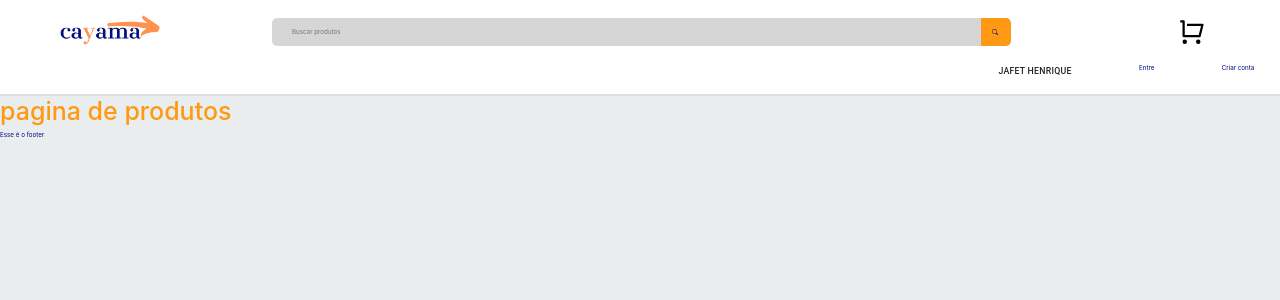
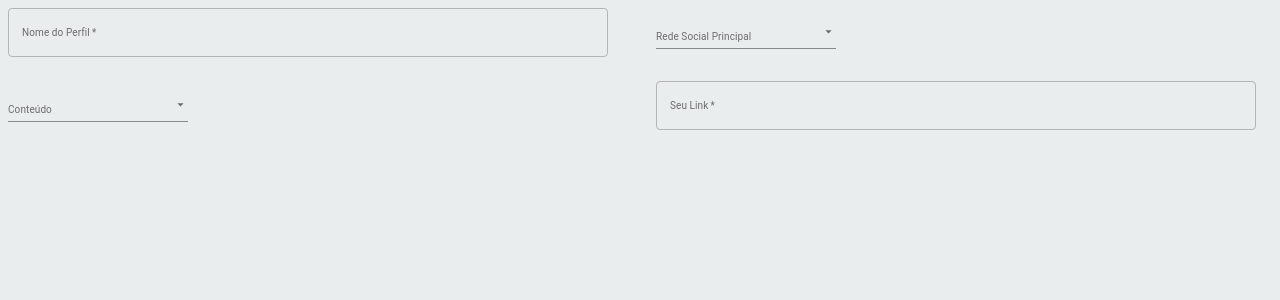
Before and after one commit to Cayama/cayama, a Next.js app in the folder front-end/: page /register/influencer in a window 1280 px wide. Shown: the top 300 px of the page. Built offline with nearby package versions, Linux system fonts and the light colour scheme.

Commit message:
registro de usuario e influencer pronto o css

```diff
--- /dev/null
+++ b/front-end/src/pages/register/influencer/index.js
@@ -0,0 +1,114 @@
+import React from 'react';
+import Grid from '@material-ui/core/Grid';
+import TextField from '@material-ui/core/TextField';
+import InputLabel from '@material-ui/core/InputLabel';
+import FormControl from '@material-ui/core/FormControl';
+import Select from '@material-ui/core/Select';
+import MenuItem from '@material-ui/core/MenuItem';
+import { makeStyles } from '@material-ui/core/styles';
+
+
+const useStyles = makeStyles((theme) => ({
+  formControl: {
+    margin: theme.spacing(1),
+    minWidth: 180,
+  },
+  selectEmpty: {
+    marginTop: theme.spacing(2),
+  },
+  textField: {
+    marginLeft: theme.spacing(1),
+    marginRight: theme.spacing(1),
+    marginTop: theme.spacing(1),
+    width: '95%',
+  },
+  formControlLabel: {
+    margin: 0,
+    padding: 0,
+  }
+}));
+
+const InfluencerRegisterOptions = ({
+  setInfluencerRegister,
+  influencerRegister,
+}) => {
+  const classes = useStyles();
+
+  return (
+    <Grid container spacing={2}>
+      <Grid item xs={12} sm={6}>
+        <TextField
+          className={classes.textField}
+          variant="outlined"
+          required
+          fullWidth
+          name="socialMediaName"
+          label="Nome do Perfil"
+          type="text"
+          id="socialMediaName"
+          onChange={({ target: { value } }) => setInfluencerRegister({
+            ...influencerRegister, socialMediaName: value
+          })}
+        />
+      </Grid>
+      <Grid item xs={12} sm={6}>
+        <FormControl className={classes.formControl}>
+          <InputLabel id="social-media">Rede Social Principal</InputLabel>
+          <Select
+            labelId="social-media"
+            id="social-media"
+            name='socialMedia'
+            onChange={({ target: { value } }) => setInfluencerRegister({
+              ...influencerRegister, socialMedia: value
+            })}
+          >
+            <MenuItem value={'Instagram'}>Instagram</MenuItem>
+            <MenuItem value={'YouTube'}>YouTube</MenuItem>
+            <MenuItem value={'TikTok'}>TikTok</MenuItem>
+            <MenuItem value={'Twitter'}>Twitter</MenuItem>
+            <MenuItem value={'Facebook'}>Facebook</MenuItem>
+            <MenuItem value={'Outra'}>Outra</MenuItem>
+          </Select>
+        </FormControl>
+      </Grid>
+      <Grid item xs={12} sm={6}>
+        <FormControl className={classes.formControl}>
+          <InputLabel id="contentType">Conteúdo</InputLabel>
+          <Select
+            labelId="contentType"
+            id="contentType"
+            name='contentType'
+            onChange={({ target: { value } }) => setInfluencerRegister({
+              ...influencerRegister, contentType: value
+            })}
+          >
+            <MenuItem value={'Moda'}>Moda</MenuItem>
+            <MenuItem value={'Moda Fitness'}>Moda Fitness</MenuItem>
+            <MenuItem value={'Maquiagem'}>Maquiagem</MenuItem>
+            <MenuItem value={'Beleza'}>Beleza</MenuItem>
+            <MenuItem value={'Life Style'}>Life Style</MenuItem>
+            <MenuItem value={'Saúde'}>Saúde</MenuItem>
+            <MenuItem value={'Outra'}>Outra</MenuItem>
+          </Select>
+        </FormControl>
+      </Grid>
+      <Grid item xs={12} sm={6}>
+        <TextField
+          className={classes.textField}
+          variant="outlined"
+          required
+          fullWidth
+          name="influencerLink"
+          label="Seu Link"
+          type="text"
+          id="influencerLink"
+          onChange={({ target: { value } }) => setInfluencerRegister({
+            ...influencerRegister, influencerLink: value
+          })}
+        />
+      </Grid>
+    </Grid>
+  );
+};
+
+export default InfluencerRegisterOptions;
```
Also changed, not shown: front-end/src/pages/register/index.js (+30 -2 lines).
